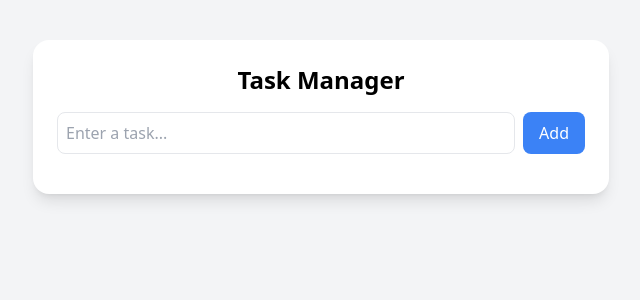
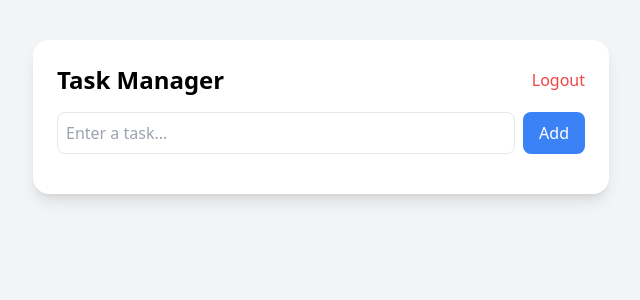
Before and after one commit to ask190011-cs/task-manager-app, a Flask app: page / in a window 1280 px wide. Shown: the top 300 px of the page, without its empty margins (319-959 px from the left). Run offline with Flask 3, Linux system fonts and the light colour scheme; a user stored in the database is signed in; data that the repository does not hold is empty; some libraries are stand-ins or nearby versions.

Commit message:
Add logout functionality

```diff
--- a/templates/index.html
+++ b/templates/index.html
@@ -9,7 +9,10 @@
 
 <div class="max-w-xl mx-auto mt-10 bg-white p-6 rounded-2xl shadow-lg">
 
-    <h1 class="text-2xl font-bold mb-4 text-center">Task Manager</h1>
+    <div class="flex justify-between items-center mb-4">
+        <h1 class="text-2xl font-bold">Task Manager</h1>
+        <a href="/logout" class="text-red-500 hover:underline">Logout</a>
+    </div>
 
     <!-- Add Task -->
     <form method="POST" class="flex gap-2 mb-4">
```
Also changed, not shown: tasks.db.
